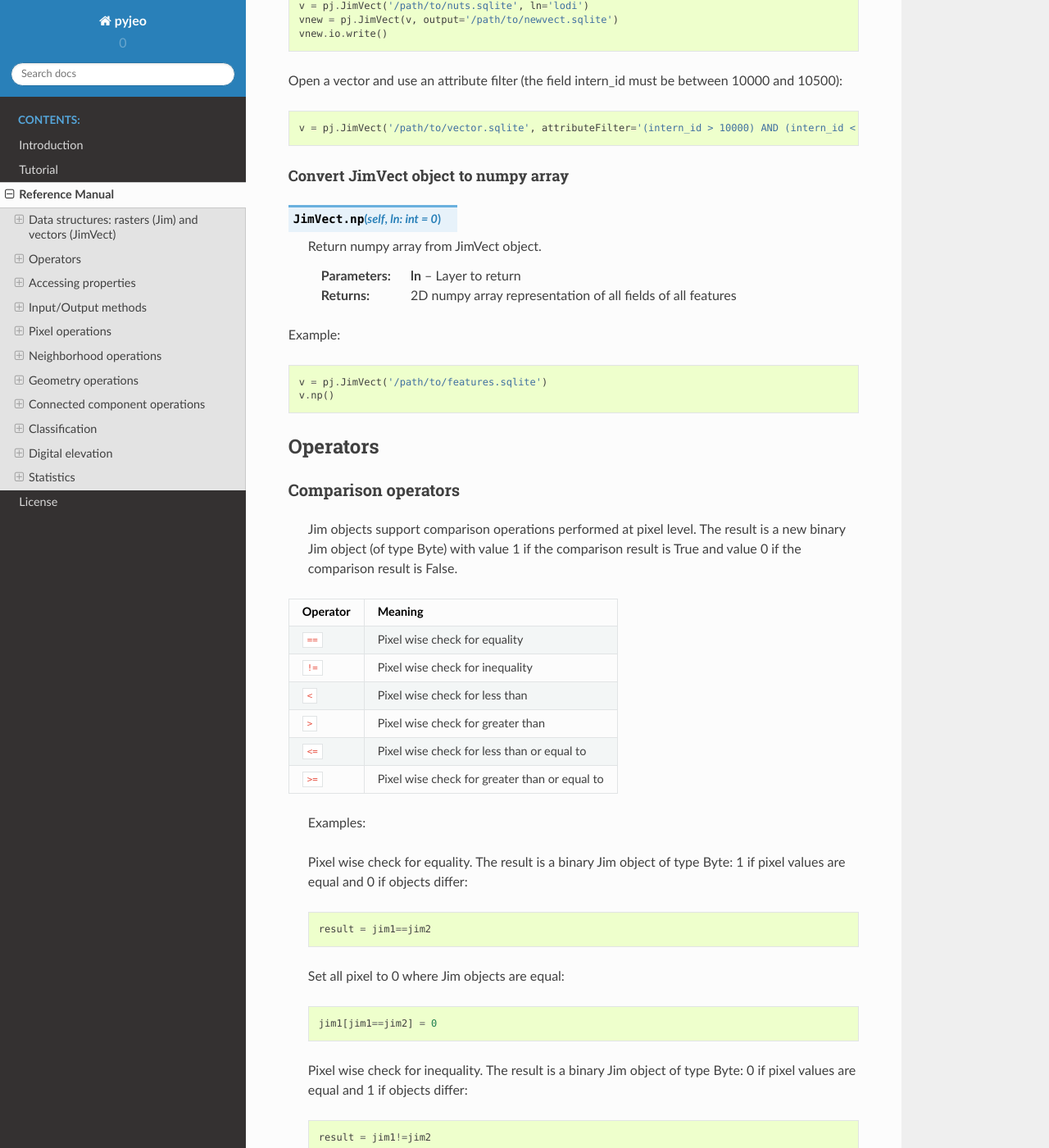
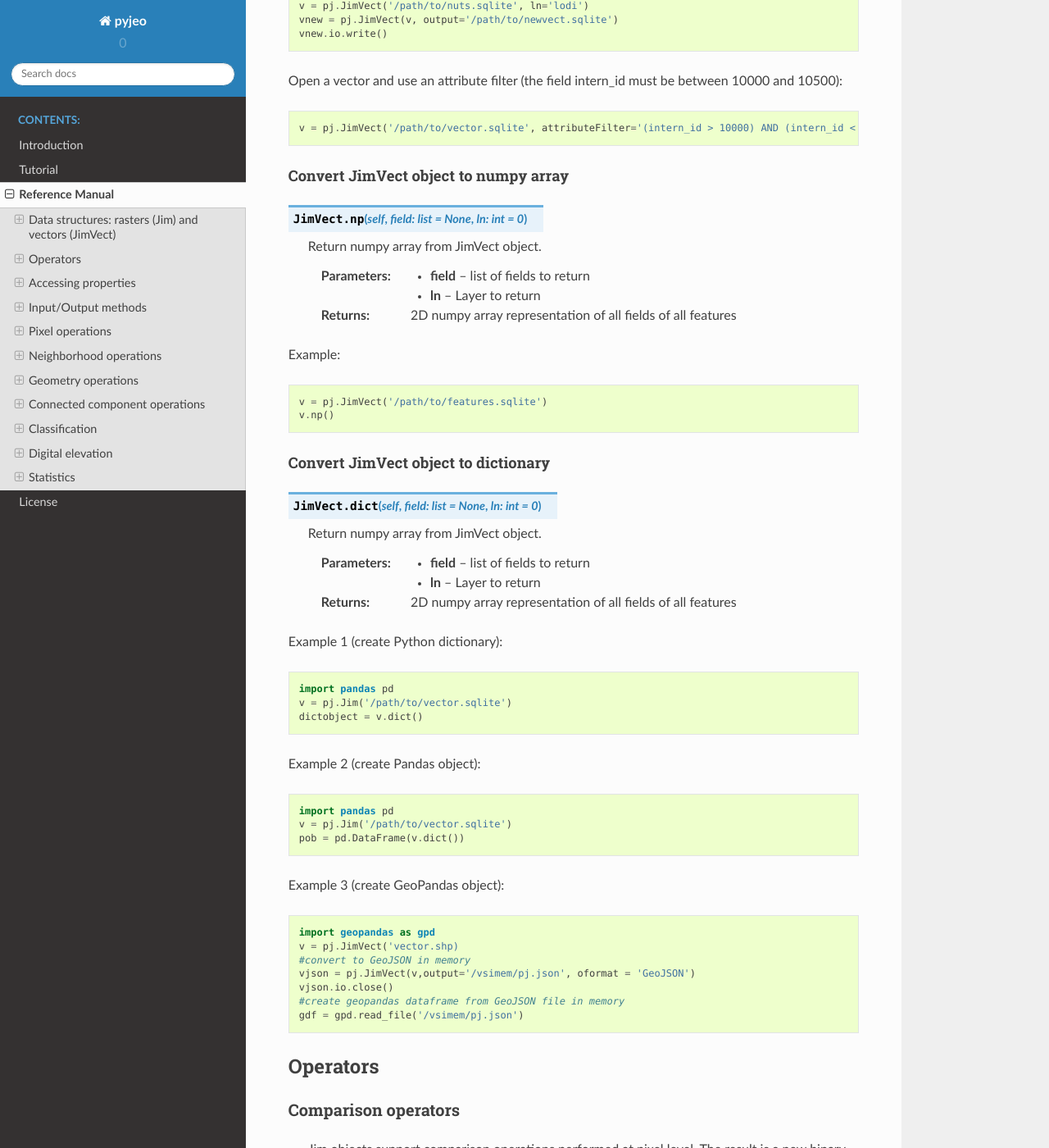
Before and after one commit to ec-jrc/jeolib-pyjeo, a Sphinx documentation site: the page built from doc/3_reference.rst, in a window 1280 px wide and 1400 px high, scrolled down 6988 px. Shown: the whole window at 82% size. Built offline with Sphinx 7.4.7 and the Read the Docs theme 2.0.0, drawn with Linux system fonts in a browser that asks for light colours.

Commit message:
document how to create geopandas dataframe from JimVect

```diff
--- a/doc/3_reference.rst
+++ b/doc/3_reference.rst
@@ -325,10 +325,11 @@ Convert JimVect object to numpy array
 =====================================
 
 
-.. method:: JimVect.np(self, ln: int = 0)
+.. method:: JimVect.np(self, field: list = None, ln: int = 0)
 
    Return numpy array from JimVect object.
 
+   :param field: list of fields to return
    :param ln: Layer to return
    :return: 2D numpy array representation of all fields of all features
 
@@ -336,6 +337,41 @@ Example::
 
   v = pj.JimVect('/path/to/features.sqlite')
   v.np()
+
+Convert JimVect object to dictionary
+====================================
+
+
+.. method:: JimVect.dict(self, field: list = None, ln: int = 0)
+
+   Return numpy array from JimVect object.
+
+   :param field: list of fields to return
+   :param ln: Layer to return
+   :return: 2D numpy array representation of all fields of all features
+
+Example 1 (create Python dictionary)::
+
+  import pandas pd
+  v = pj.Jim('/path/to/vector.sqlite')
+  dictobject = v.dict()
+
+Example 2 (create Pandas object)::
+
+  import pandas pd
+  v = pj.Jim('/path/to/vector.sqlite')
+  pob = pd.DataFrame(v.dict())
+
+Example 3 (create GeoPandas object)::
+
+  import geopandas as gpd
+  v = pj.JimVect('vector.shp)
+  #convert to GeoJSON in memory
+  vjson = pj.JimVect(v,output='/vsimem/pj.json', oformat = 'GeoJSON')
+  vjson.io.close()
+  #create geopandas dataframe from GeoJSON file in memory
+  gdf = gpd.read_file('/vsimem/pj.json')
+
 
 *********
 Operators
```
Also changed, not shown: 1 other file.
